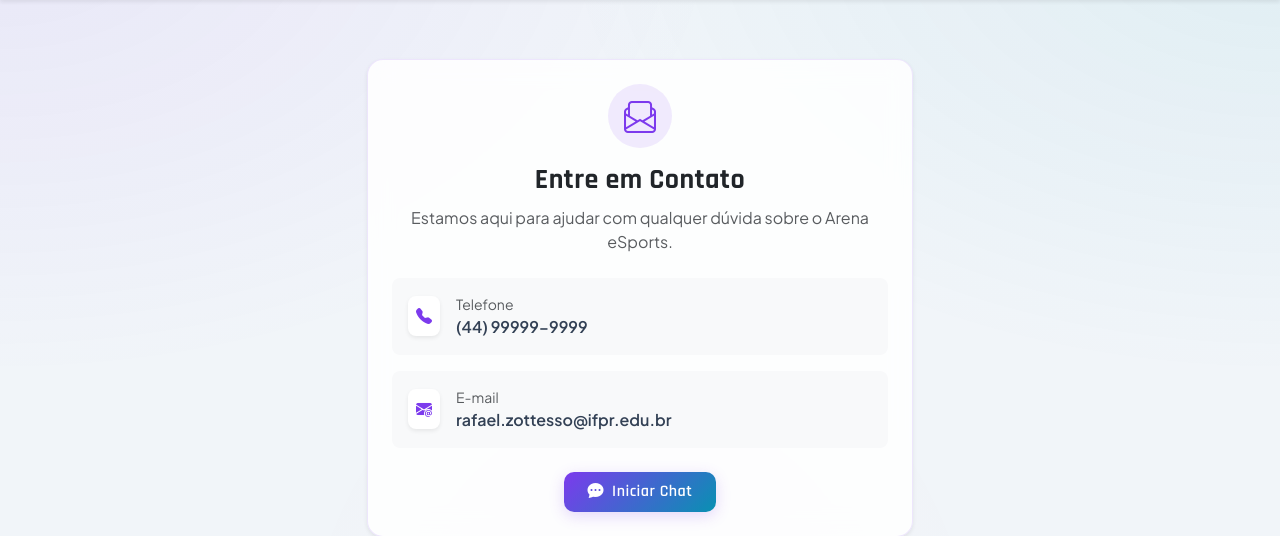
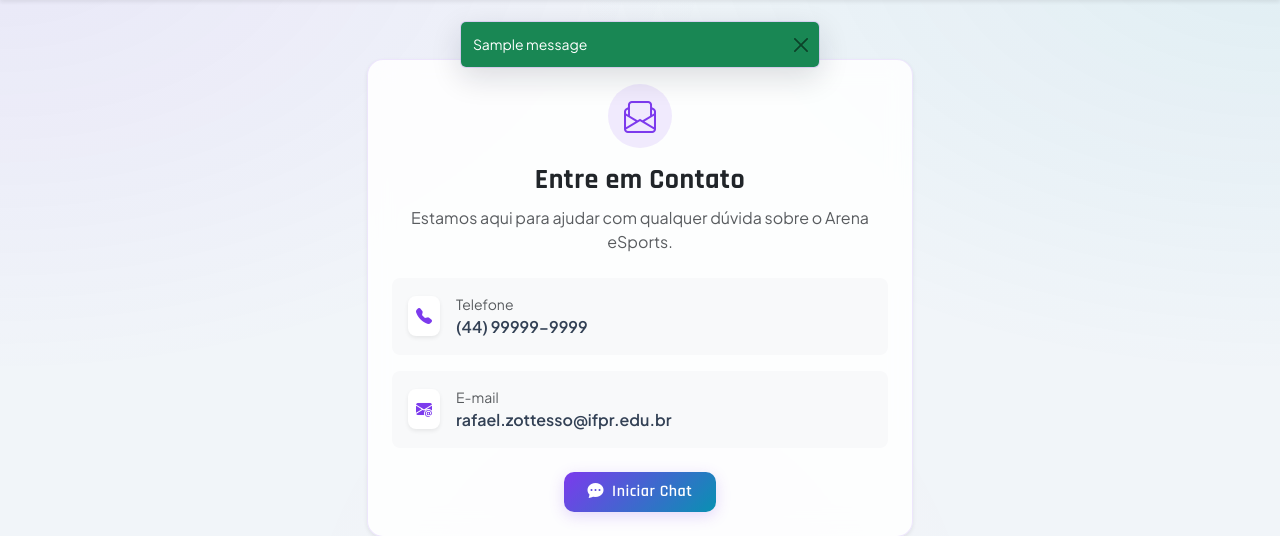
Before and after one commit to rafaelzottesso/pw2026, a Django app: page /contato/ in a window 1280 px wide. Shown: the part 75-611 px from the top of the page. Run offline with Django 5.2, Linux system fonts and the light colour scheme; tables that the repository leaves empty hold one stand-in row (values such as "Sample post"); one stand-in notice (Sample message) is shown.

Commit message:
feat(website): adiciona mensagens de sucesso
Inclui mensagens de sucesso nas operações de criação, edição e exclusão.

```diff
--- a/website/templates/website/modelo.html
+++ b/website/templates/website/modelo.html
@@ -463,6 +463,17 @@
         .bg-light-custom {
             background-color: rgba(0, 0, 0, 0.01) !important;
         }
+
+        .django-messages {
+            z-index: 1090;
+            top: 96px;
+        }
+
+        .django-messages .toast {
+            min-width: min(360px, calc(100vw - 2rem));
+            border: 1px solid rgba(124, 58, 237, 0.15);
+            box-shadow: 0 10px 30px rgba(15, 23, 42, 0.14);
+        }
     </style>
 </head>
 
@@ -569,6 +580,19 @@
         </div>
     </div>
 </nav>
+
+{% if messages %}
+<div class="django-messages position-fixed start-50 translate-middle-x d-flex flex-column align-items-center gap-2 p-0" aria-live="polite" aria-atomic="true">
+    {% for message in messages %}
+    <div class="toast show align-items-center text-bg-{% if 'error' in message.tags %}danger{% elif 'success' in message.tags %}success{% elif 'warning' in message.tags %}warning{% else %}info{% endif %}" role="alert" data-bs-autohide="true" data-bs-delay="12000">
+        <div class="d-flex">
+            <div class="toast-body">{{ message }}</div>
+            <button type="button" class="btn-close{% if 'warning' not in message.tags and 'success' not in message.tags %} btn-close-white{% endif %} me-2 m-auto" data-bs-dismiss="toast" aria-label="Fechar"></button>
+        </div>
+    </div>
+    {% endfor %}
+</div>
+{% endif %}
 
 
 <main class="container my-5">
@@ -783,6 +807,11 @@
 
 <!-- Bootstrap 5 Bundle with Popper -->
 <script src="https://cdn.jsdelivr.net/npm/bootstrap@5.3.3/dist/js/bootstrap.bundle.min.js"></script>
+<script>
+    document.querySelectorAll('.django-messages .toast').forEach(function (toastElement) {
+        bootstrap.Toast.getOrCreateInstance(toastElement, { delay: 12000 }).show();
+    });
+</script>
 
 </body>
 </html>
--- a/website/urls.py
+++ b/website/urls.py
@@ -5,6 +5,15 @@ from django.contrib.auth.views import (
     LoginView, LogoutView, PasswordChangeView
 )
 from django.contrib.auth.mixins import LoginRequiredMixin
+from django.contrib import messages
+
+
+class LoginSuccessView(LoginView):
+    def form_valid(self, form):
+        response = super().form_valid(form)
+        nome = self.request.user.get_full_name() or self.request.user.username
+        messages.success(self.request, f"Login realizado com sucesso! Bem-vindo(a), {nome}.")
+        return response
 
 
 class AuthenticatedPasswordChangeView(LoginRequiredMixin, PasswordChangeView):
@@ -14,7 +23,7 @@ urlpatterns = [
     # path("admin/", admin.site.urls),
 
     # Views de autenticação
-    path("login/", LoginView.as_view(
+    path("login/", LoginSuccessView.as_view(
         template_name = "website/form.html",
         extra_context = {
             "titulo": "Autenticação de Usuário",
--- a/website/views.py
+++ b/website/views.py
@@ -16,7 +16,20 @@ from .models import Campus, Modalidade, Fase, Jogador, Campeonato, Inscricao, Jo
 
 # Importar as MIxins para LOGIN
 from django.contrib.auth.mixins import LoginRequiredMixin
+from django.contrib import messages
 from braces.views import GroupRequiredMixin
+
+# Importar o mixin de mensagem de sucesso
+from django.contrib.messages.views import SuccessMessageMixin
+
+
+class SuccessMessageDeleteMixin(SuccessMessageMixin):
+    def delete(self, request, *args, **kwargs):
+        self.object = self.get_object()
+        message = self.success_message % self.object.__dict__
+        response = super().delete(request, *args, **kwargs)
+        messages.success(request, message)
+        return response
 
 
 class Index(TemplateView):
@@ -49,7 +62,7 @@ class Contato(TemplateView):
 #################### Views para Modalidade ####################
 
 
-class ModalidadeCreate(GroupRequiredMixin, CreateView):
+class ModalidadeCreate(GroupRequiredMixin, SuccessMessageMixin, CreateView):
     group_required = ["Administrador","Organizador"]
     model = Modalidade
     fields = ["nome"]
@@ -59,9 +72,10 @@ class ModalidadeCreate(GroupRequiredMixin, CreateView):
         "titulo" : "Cadastro de Modalidades",
         "botao" : "Cadastrar"
     }
+    success_message = "%(nome)s cadastrada com sucesso!"
 
 
-class ModalidadeUpdate(GroupRequiredMixin, UpdateView):
+class ModalidadeUpdate(GroupRequiredMixin, SuccessMessageMixin, UpdateView):
     group_required = ["Administrador","Organizador"]
     model = Modalidade
     fields = ["nome"]
@@ -71,9 +85,10 @@ class ModalidadeUpdate(GroupRequiredMixin, UpdateView):
         "titulo" : "Edição de Modalidades",
         "botao" : "Salvar"
     }
+    success_message = "%(nome)s atualizada com sucesso!"
 
 
-class ModalidadeDelete(GroupRequiredMixin, DeleteView):
+class ModalidadeDelete(GroupRequiredMixin, SuccessMessageDeleteMixin, DeleteView):
     group_required = ["Administrador"]
     model = Modalidade
     template_name = "website/form.html"
@@ -82,6 +97,7 @@ class ModalidadeDelete(GroupRequiredMixin, DeleteView):
         "titulo" : "Excluir Modalidade",
         "botao" : "Excluir"
     }
+    success_message = "%(nome)s excluída com sucesso!"
 
 
 class ModalidadeList(LoginRequiredMixin, ListView):
@@ -97,7 +113,7 @@ class ModalidadeDetail(LoginRequiredMixin, DetailView):
 
 #################### Views para Fase ####################
 
-class FaseCreate(LoginRequiredMixin, CreateView):
+class FaseCreate(LoginRequiredMixin, SuccessMessageMixin, CreateView):
     model = Fase
     fields = ["nome", "quantidade_jogos", "sequencia"]
     template_name = "website/form.html"
@@ -106,9 +122,10 @@ class FaseCreate(LoginRequiredMixin, CreateView):
         "titulo": "Cadastro de Fases",
         "botao": "Cadastrar"
     }
+    success_message = "%(nome)s cadastrada com sucesso!"
 
 
-class FaseUpdate(LoginRequiredMixin, UpdateView):
+class FaseUpdate(LoginRequiredMixin, SuccessMessageMixin, UpdateView):
     model = Fase
     fields = ["nome", "quantidade_jogos", "sequencia"]
     template_name = "website/form.html"
@@ -117,9 +134,10 @@ class FaseUpdate(LoginRequiredMixin, UpdateView):
         "titulo": "Edição de Fases",
         "botao": "Salvar"
     }
+    success_message = "%(nome)s atualizada com sucesso!"
 
 
-class FaseDelete(LoginRequiredMixin, DeleteView):
+class FaseDelete(LoginRequiredMixin, SuccessMessageDeleteMixin, DeleteView):
     model = Fase
     template_name = "website/form.html"
     success_url = reverse_lazy("fase_list")
@@ -127,6 +145,7 @@ class FaseDelete(LoginRequiredMixin, DeleteView):
         "titulo": "Excluir Fase",
         "botao": "Excluir"
     }
+    success_message = "%(nome)s excluída com sucesso!"
 
 
 class FaseList(LoginRequiredMixin, ListView):
@@ -143,7 +162,7 @@ class FaseDetail(DetailView):
 #################### Views para Jogador ####################
 
 
-class JogadorCreate(LoginRequiredMixin, CreateView):
+class JogadorCreate(LoginRequiredMixin, SuccessMessageMixin, CreateView):
     model = Jogador
     fields = ["nome", "telefone", "campus"]
     template_name = "website/form.html"
@@ -152,13 +171,14 @@ class JogadorCreate(LoginRequiredMixin, CreateView):
         "titulo": "Cadastro de Jogadores",
         "botao": "Cadastrar"
     }
+    success_message = "%(nome)s cadastrado com sucesso!"
 
     def form_valid(self, form):
         form.instance.usuario = self.request.user
         return super().form_valid(form)
 
 
-class JogadorUpdate(LoginRequiredMixin, UpdateView):
+class JogadorUpdate(LoginRequiredMixin, SuccessMessageMixin, UpdateView):
     model = Jogador
     fields = ["nome", "telefone", "campus"]
     template_name = "website/form.html"
@@ -167,12 +187,13 @@ class JogadorUpdate(LoginRequiredMixin, UpdateView):
         "titulo": "Edição de Jogadores",
         "botao": "Salvar"
     }
+    success_message = "%(nome)s atualizado com sucesso!"
 
     def get_queryset(self):
         return super().get_queryset().filter(usuario=self.request.user)
 
 
-class JogadorDelete(LoginRequiredMixin, DeleteView):
+class JogadorDelete(LoginRequiredMixin, SuccessMessageDeleteMixin, DeleteView):
     model = Jogador
     template_name = "website/form.html"
     success_url = reverse_lazy("jogador_list")
@@ -180,6 +201,7 @@ class JogadorDelete(LoginRequiredMixin, DeleteView):
         "titulo": "Excluir Jogador",
         "botao": "Excluir"
     }
+    success_message = "%(nome)s excluído com sucesso!"
 
     def get_queryset(self):
         return super().get_queryset().filter(usuario=self.request.user)
@@ -205,7 +227,7 @@ class JogadorDetail(DetailView):
 #################### Views para Campeonato ####################
 
 
-class CampeonatoCreate(LoginRequiredMixin, CreateView):
+class CampeonatoCreate(LoginRequiredMixin, SuccessMessageMixin, CreateView):
     model = Campeonato
     fields = ["nome", "categoria", "data_inicio", "data_limite_inscricao", "modalidades", "campus"]
     template_name = "website/form.html"
@@ -214,13 +236,14 @@ class CampeonatoCreate(LoginRequiredMixin, CreateView):
         "titulo": "Cadastro de Campeonatos",
         "botao": "Cadastrar"
     }
+    success_message = "%(nome)s cadastrado com sucesso!"
     # Obter o usuário que cadastrou o campeonato e definir o campo "cadastrado_por" automaticamente
     def form_valid(self, form):
         form.instance.cadastrado_por = self.request.user
         return super().form_valid(form)
 
 
-class CampeonatoUpdate(LoginRequiredMixin, UpdateView):
+class CampeonatoUpdate(LoginRequiredMixin, SuccessMessageMixin, UpdateView):
     model = Campeonato
     fields = ["nome", "categoria", "data_inicio", "data_limite_inscricao", "modalidades", "campus"]
     template_name = "website/form.html"
@@ -229,6 +252,7 @@ class CampeonatoUpdate(LoginRequiredMixin, UpdateView):
         "titulo": "Edição de Campeonatos",
         "botao": "Salvar"
     }
+    success_message = "%(nome)s atualizado com sucesso!"
 
     # O método get_queryset é utilizado para filtrar o/os objetos dessa view
     # Utilizaremos ele para filtrar os registros do usuário
@@ -237,7 +261,7 @@ class CampeonatoUpdate(LoginRequiredMixin, UpdateView):
         qs = qs.filter(cadastrado_por=self.request.user) # Filtrar apenas os campeonatos cadastrados pelo usuário logado
         return qs
 
-class CampeonatoDelete(LoginRequiredMixin, DeleteView):
+class CampeonatoDelete(LoginRequiredMixin, SuccessMessageDeleteMixin, DeleteView):
     model = Campeonato
     template_name = "website/form.html"
     success_url = reverse_lazy("campeonato_list")
@@ -245,6 +269,7 @@ class CampeonatoDelete(LoginRequiredMixin, DeleteView):
         "titulo": "Excluir Campeonato",
         "botao": "Excluir"
     }
+    success_message = "%(nome)s excluído com sucesso!"
 
     # Filtrar apenas objetos do usuário logado
     def get_queryset(self):
@@ -283,7 +308,7 @@ class CampeonatoDetail(DetailView):
 #################### Views para Campus ####################
 
 
-class CampusCreate(LoginRequiredMixin, CreateView):
+class CampusCreate(LoginRequiredMixin, SuccessMessageMixin, CreateView):
     model = Campus
     fields = ["nome"]
     template_name = "website/form.html"
@@ -292,9 +317,10 @@ class CampusCreate(LoginRequiredMixin, CreateView):
         "titulo": "Cadastro de Campus",
         "botao": "Cadastrar"
     }
+    success_message = "%(nome)s cadastrado com sucesso!"
 
 
-class CampusUpdate(LoginRequiredMixin, UpdateView):
+class CampusUpdate(LoginRequiredMixin, SuccessMessageMixin, UpdateView):
     model = Campus
     fields = ["nome"]
     template_name = "website/form.html"
@@ -303,9 +329,10 @@ class CampusUpdate(LoginRequiredMixin, UpdateView):
         "titulo": "Edição de Campus",
         "botao": "Salvar"
     }
+    success_message = "%(nome)s atualizado com sucesso!"
 
 
-class CampusDelete(LoginRequiredMixin, DeleteView):
+class CampusDelete(LoginRequiredMixin, SuccessMessageDeleteMixin, DeleteView):
     model = Campus
     template_name = "website/form.html"
     success_url = reverse_lazy("campus_list")
@@ -313,6 +340,7 @@ class CampusDelete(LoginRequiredMixin, DeleteView):
         "titulo": "Excluir Campus",
         "botao": "Excluir"
     }
+    success_message = "%(nome)s excluído com sucesso!"
 
 
 class CampusList(LoginRequiredMixin, ListView):
@@ -329,7 +357,7 @@ class CampusDetail(DetailView):
 #################### Views para Inscrição ####################
 
 
-class InscricaoCreate(LoginRequiredMixin, CreateView):
+class InscricaoCreate(LoginRequiredMixin, SuccessMessageMixin, CreateView):
     model = Inscricao
     fields = [
         "nome_time", "jogadores", "campeonato",
@@ -342,6 +370,7 @@ class InscricaoCreate(LoginRequiredMixin, CreateView):
         "titulo": "Cadastro de Inscrições",
         "botao": "Cadastrar"
     }
+    success_message = "%(nome_time)s cadastrada com sucesso!"
 
     # Sobrescrever o método form_valid para atribuir o usuário logado ao campo "inscrito_por"
     def form_valid(self, form):
@@ -358,7 +387,7 @@ class InscricaoCreate(LoginRequiredMixin, CreateView):
 
 
 
-class InscricaoUpdate(LoginRequiredMixin, UpdateView):
+class InscricaoUpdate(LoginRequiredMixin, SuccessMessageMixin, UpdateView):
     model = Inscricao
     fields = ["nome_time", "jogadores", "campeonato", "modalidade", "confirmada", "confirmada_em"]
     template_name = "website/form.html"
@@ -367,12 +396,13 @@ class InscricaoUpdate(LoginRequiredMixin, UpdateView):
         "titulo": "Edição de Inscrições",
         "botao": "Salvar"
     }
+    success_message = "%(nome_time)s atualizada com sucesso!"
 
     def get_queryset(self):
         return super().get_queryset().filter(inscrito_por=self.request.user)
 
 
-class InscricaoDelete(LoginRequiredMixin, DeleteView):
+class InscricaoDelete(LoginRequiredMixin, SuccessMessageDeleteMixin, DeleteView):
     model = Inscricao
     template_name = "website/form.html"
     success_url = reverse_lazy("inscricao_list")
@@ -380,6 +410,7 @@ class InscricaoDelete(LoginRequiredMixin, DeleteView):
         "titulo": "Excluir Inscrição",
         "botao": "Excluir"
     }
+    success_message = "%(nome_time)s excluída com sucesso!"
 
     def get_queryset(self):
         return super().get_queryset().filter(inscrito_por=self.request.user)
@@ -417,7 +448,7 @@ class InscricaoDetail(DetailView):
 #################### Views para Partida/Jogo ####################
 
 
-class JogoCreate(LoginRequiredMixin, CreateView):
+class JogoCreate(LoginRequiredMixin, SuccessMessageMixin, CreateView):
     model = Jogo
     fields = ["time_1", "time_2", "data_hora", "etapa", "modalidade", "vencedor", "resultado"]
     template_name = "website/form.html"
@@ -426,6 +457,7 @@ class JogoCreate(LoginRequiredMixin, CreateView):
         "titulo": "Cadastro de Jogos",
         "botao": "Cadastrar"
     }
+    success_message = "Jogo de %(data_hora)s cadastrado com sucesso!"
 
     # Obter o usuário que cadastrou o campeonato e definir o campo "cadastrado_por" automaticamente
     def form_valid(self, form):
@@ -433,7 +465,7 @@ class JogoCreate(LoginRequiredMixin, CreateView):
         return super().form_valid(form)
 
 
-class JogoUpdate(LoginRequiredMixin, UpdateView):
+class JogoUpdate(LoginRequiredMixin, SuccessMessageMixin, UpdateView):
     model = Jogo
     fields = ["time_1", "time_2", "data_hora", "etapa", "modalidade", "vencedor", "resultado"]
     template_name = "website/form.html"
@@ -442,12 +474,13 @@ class JogoUpdate(LoginRequiredMixin, UpdateView):
         "titulo": "Edição de Jogos",
         "botao": "Salvar"
     }
+    success_message = "Jogo de %(data_hora)s atualizado com sucesso!"
 
     def get_queryset(self):
         return super().get_queryset().filter(cadastrado_por=self.request.user)
 
 
-class JogoDelete(LoginRequiredMixin, DeleteView):
+class JogoDelete(LoginRequiredMixin, SuccessMessageDeleteMixin, DeleteView):
     model = Jogo
     template_name = "website/form.html"
     success_url = reverse_lazy("jogo_list")
@@ -455,6 +488,7 @@ class JogoDelete(LoginRequiredMixin, DeleteView):
         "titulo": "Excluir Jogo",
         "botao": "Excluir"
     }
+    success_message = "Jogo de %(data_hora)s excluído com sucesso!"
 
     def get_queryset(self):
         return super().get_queryset().filter(cadastrado_por=self.request.user)
```
